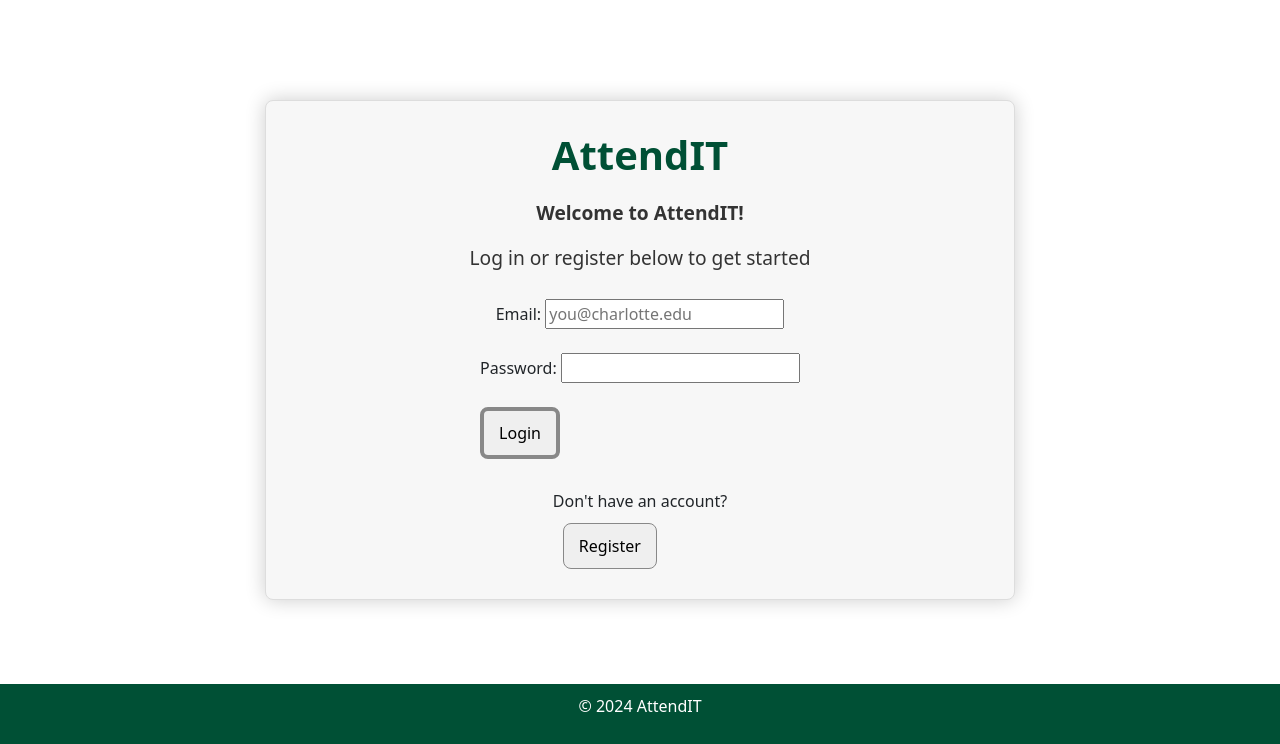
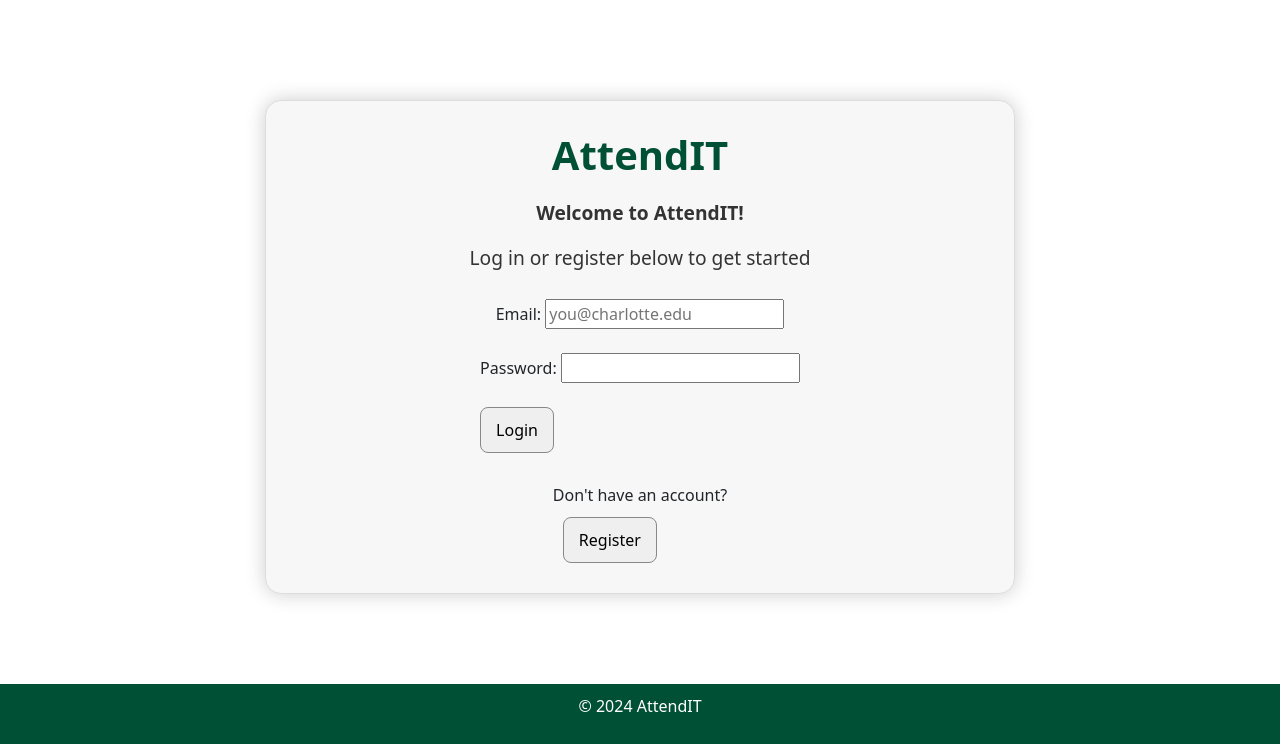
Before and after one commit to jacoblebo/AttendIT, a Flask app: page / in a window 1280 px wide. Shown: the part 56-800 px from the top of the page. Run offline with Flask 3, Linux system fonts and the light colour scheme.

Commit message:
Small QOL changes

```diff
--- a/app.py
+++ b/app.py
@@ -172,7 +172,7 @@ def index():
 
 @app.route('/login', methods=['POST'])
 def login():
-    print("Form data received:", request.form)
+    print("(Login) Form data received:", request.form)
 
     email = request.form['email']
     password = request.form['password']
--- a/static/css/styles.css
+++ b/static/css/styles.css
@@ -163,7 +163,7 @@ footer {
     margin-top: 100px;
     background-color: #f7f7f7;
     border: 1px solid #ddd;
-    border-radius: 8px;
+    border-radius: 16px;
 }
 
 /* Style for general cards */
--- a/templates/index.html
+++ b/templates/index.html
@@ -16,7 +16,7 @@
             <input type="text" id="email" name="email" placeholder="you@charlotte.edu"><br><br>
             <label for="password">Password:</label>
             <input type="password" id="password" name="password"><br><br>
-            <button type="submit" style="border: 4px solid #888; border-radius: 8px;">Login</button>
+            <button type="submit" style="border: 1px solid #888; border-radius: 8px;">Login</button>
         </form>
 
         <form id="register-form" action="/register" method="POST" class="hidden">
```
